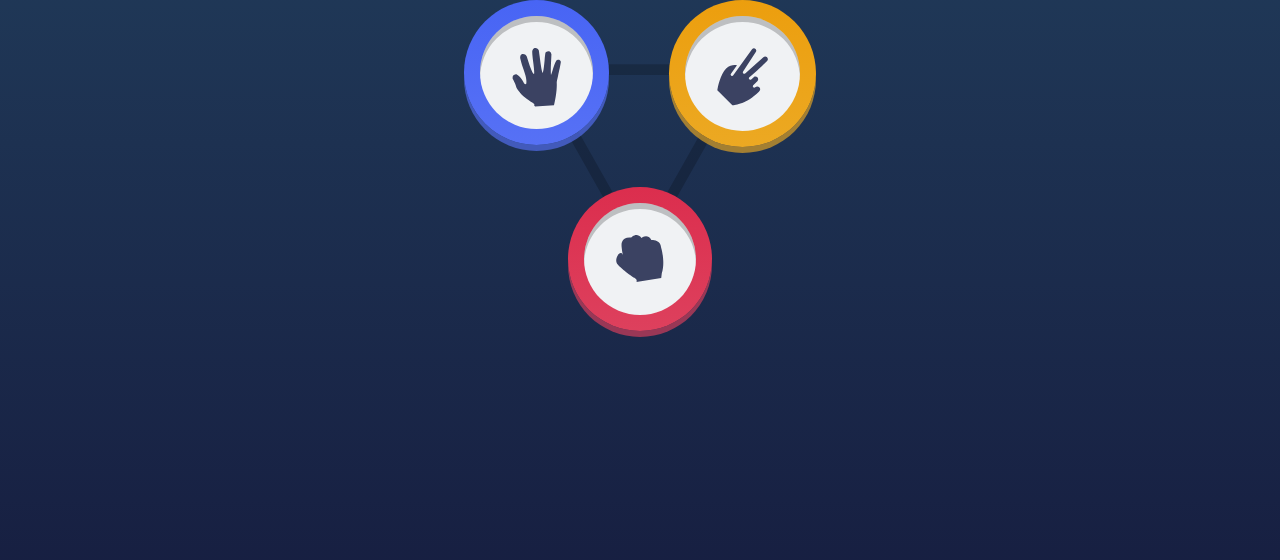
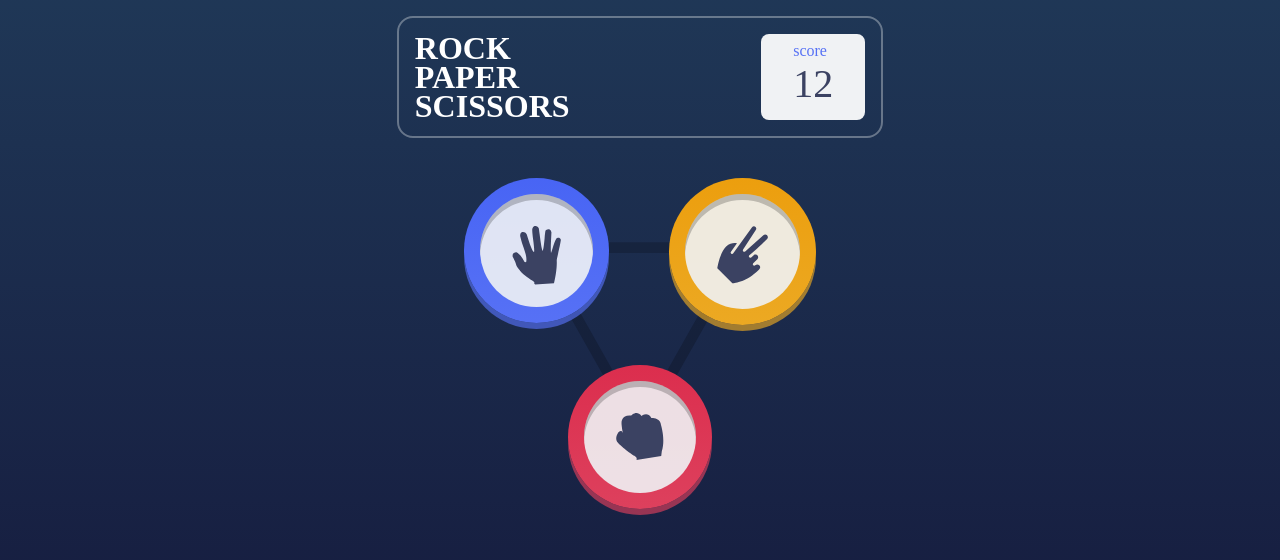
Before and after one commit to zololade/rock-paper-scissor, a website built with Vite: page index.html in a window 1280 px wide. Built offline with nearby package versions, Linux system fonts and the light colour scheme.

Commit message:
refactor layout to include main section and title; add styles for title and score box

```diff
--- a/index.html
+++ b/index.html
@@ -13,6 +13,19 @@
 </head>
 
 <body>
+  <main>
+    <div class="title">
+      <h1>
+        Rock<br>
+        PAPER<br>
+        scissors
+      </h1>
+      <div class="score-box">
+        <p class="score">score</p>
+        <p class="value">12</p>
+      </div>
+    </div>
+
     <div class="attribution">
       <img src="images/bg-triangle.svg" alt="triangle" class="triangle">
       <div class="up-left">
@@ -26,7 +39,7 @@
       </div>
 
     </div>
-
+  </main>
 
 </body>
 
--- a/styles/_base.scss
+++ b/styles/_base.scss
@@ -0,0 +1,5 @@
+main {
+    margin: auto;
+    max-width: 50%;
+    padding: 1rem;
+}
--- a/styles/shared/hands.scss
+++ b/styles/shared/hands.scss
@@ -11,7 +11,7 @@
     width: fit-content;
 
     .hands {
-        background-color: hsl(210, 14%, 95%);
+        background-color: hsla(210, 15.4%, 94.9%, 0.9);
         border-radius: 50%;
         box-shadow: 0px 6px hsl(0, 0%, 0%, 0.21) inset;
 
--- a/styles/utilities/_index.scss
+++ b/styles/utilities/_index.scss
@@ -1 +1,2 @@
 @forward "bg-triangle";
+@forward "title-section";
--- /dev/null
+++ b/styles/utilities/title-section.scss
@@ -0,0 +1,34 @@
+.title {
+    display: flex;
+    max-width: 80%;
+    flex-direction: row;
+    justify-content: space-between;
+    margin: auto;
+    color: rgb(255, 255, 255);
+    border: 2px solid hsla(210, 15.4%, 94.9%, 0.35);
+    border-radius: 1rem;
+    overflow: hidden;
+    padding: 1rem;
+    margin-bottom: 2.5rem;
+
+    h1 {
+        text-transform: uppercase;
+        line-height: .9;
+    }
+
+    .score-box {
+        background-color: hsla(210, 15.4%, 94.9%);
+        padding: .5rem 2rem;
+        border-radius: .5rem;
+
+
+        .score {
+            color: hsl(230, 89%, 65%);
+        }
+
+        .value {
+            font-size: 2.5rem;
+            color: #3b4262;
+        }
+    }
+}
```
Also changed, not shown: 1 other file. Lines whose indentation alone changed are shown as unchanged.
